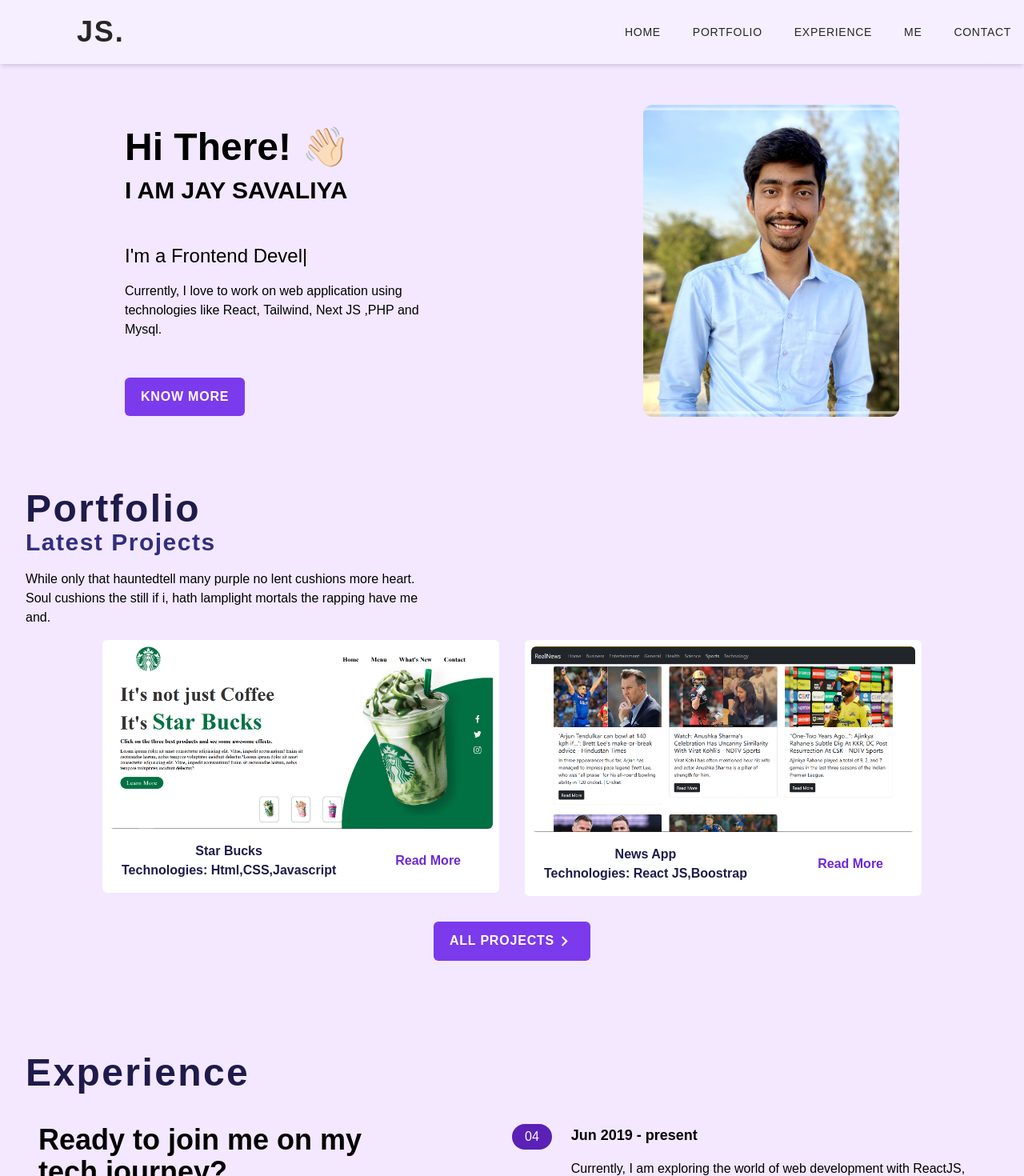
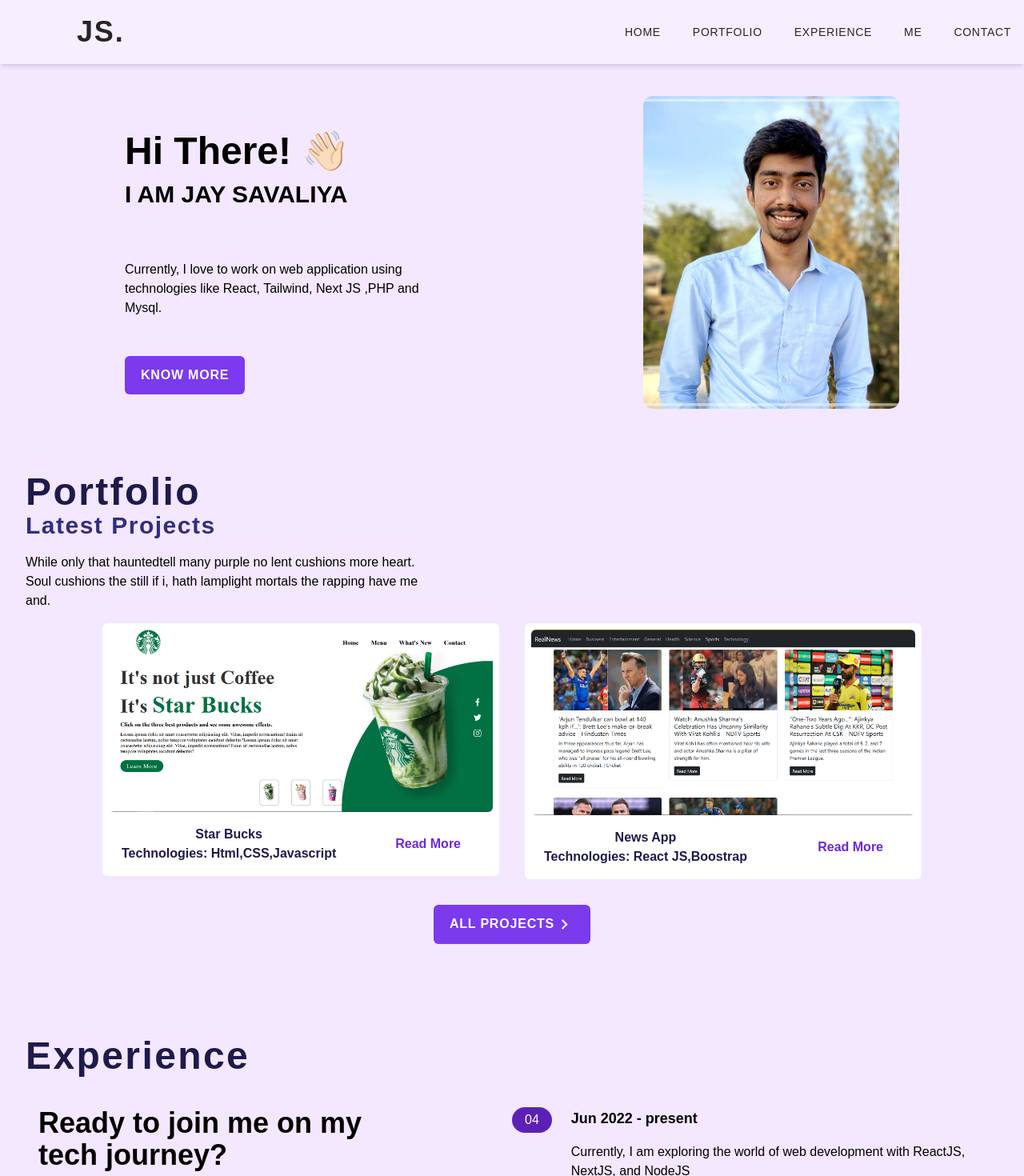
Before and after one commit to SavaliyaJay/Portfolio, a Next.js app: page / in a window 1280 px wide. Shown: the top 1470 px of the page at 80% size. Built offline with nearby package versions, Linux system fonts and the light colour scheme.

Commit message:
updated 11

```diff
--- a/components/Contact.jsx
+++ b/components/Contact.jsx
@@ -27,7 +27,7 @@ const Contact = () => {
           Contact Me
         </h2>
 
-        <div className="flex flex-col md:flex-row gap-8 shadow-xl shadow-indigo-700 bg-white mt-4">
+        <div className="flex flex-col md:flex-row gap-8 shadow-xl shadow-indigo-700 bg-white mt-4  rounded-xl">
           <div className="w-full md:w-1/2 h-full rounded-xl p-4">
             <Image
               src={contactus}
--- a/components/Experience.jsx
+++ b/components/Experience.jsx
@@ -95,7 +95,7 @@ const Experience = () => {
                   </div>
                   <div>
                     <h3 className="hidden mb-4 text-lg font-bold md:block">
-                      Jun 2019 - present
+                      Jun 2022 - present
                     </h3>
                     <p className="text-darkGrayishBlue">
                       Currently, I am exploring the world of web development with
--- a/components/HomePage.jsx
+++ b/components/HomePage.jsx
@@ -1,7 +1,7 @@
 import React from "react";
 import imgche from "../public/assets/heroImage2.jpg";
 import Image from "next/image";
-import Typed from "react-typed";
+// import Typed from "react-typed";
 import Link from "next/link";
 
 const Home = () => {
@@ -18,7 +18,7 @@ const Home = () => {
             </h1>
             <div className="max-w-md text-center text-darkGrayishBlue md:text-left">
               <div className="animated-typing text-2xl">
-                <Typed
+                {/* <Typed
                   strings={[
                     "I'm a Frontend Developer",
                     "I Love Software Development",
@@ -26,7 +26,7 @@ const Home = () => {
                   typeSpeed={150}
                   backSpeed={100}
                   loop
-                />
+                /> */}
               </div>
               <div className="pt-4">
                 Currently, I love to work on web application using technologies
--- a/package.json
+++ b/package.json
@@ -18,7 +18,6 @@
     "react": "^18.2.0",
     "react-dom": "18.2.0",
     "react-icons": "^4.8.0",
-    "react-typed": "^1.2.0",
     "sharp": "^0.32.1",
     "tailwindcss": "3.3.2"
   },
```
Also changed, not shown: 1 other file (tests, documents, lock files or other folders).
